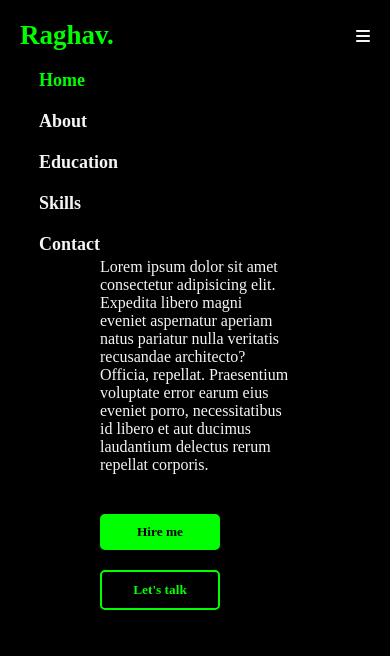
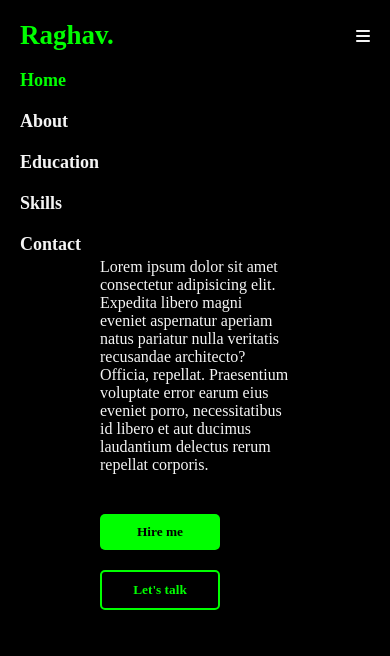
Before and after one commit to Raga00002/portfolio-website, a plain HTML site: page index.html in a window 390 px wide. Shown: the top 656 px of the page. Drawn offline with Linux system fonts and the light colour scheme.

Commit message:
updated main page for phone

```diff
--- a/CSS/style.css
+++ b/CSS/style.css
@@ -118,7 +118,8 @@ body {
         flex-direction: column;
         gap: 20px;
         right: 0px;
-        width: 90%;
+        width: 100%;
+        padding: 0 20px;
         z-index: 99;
     }
     .visibilityIcon{
```
